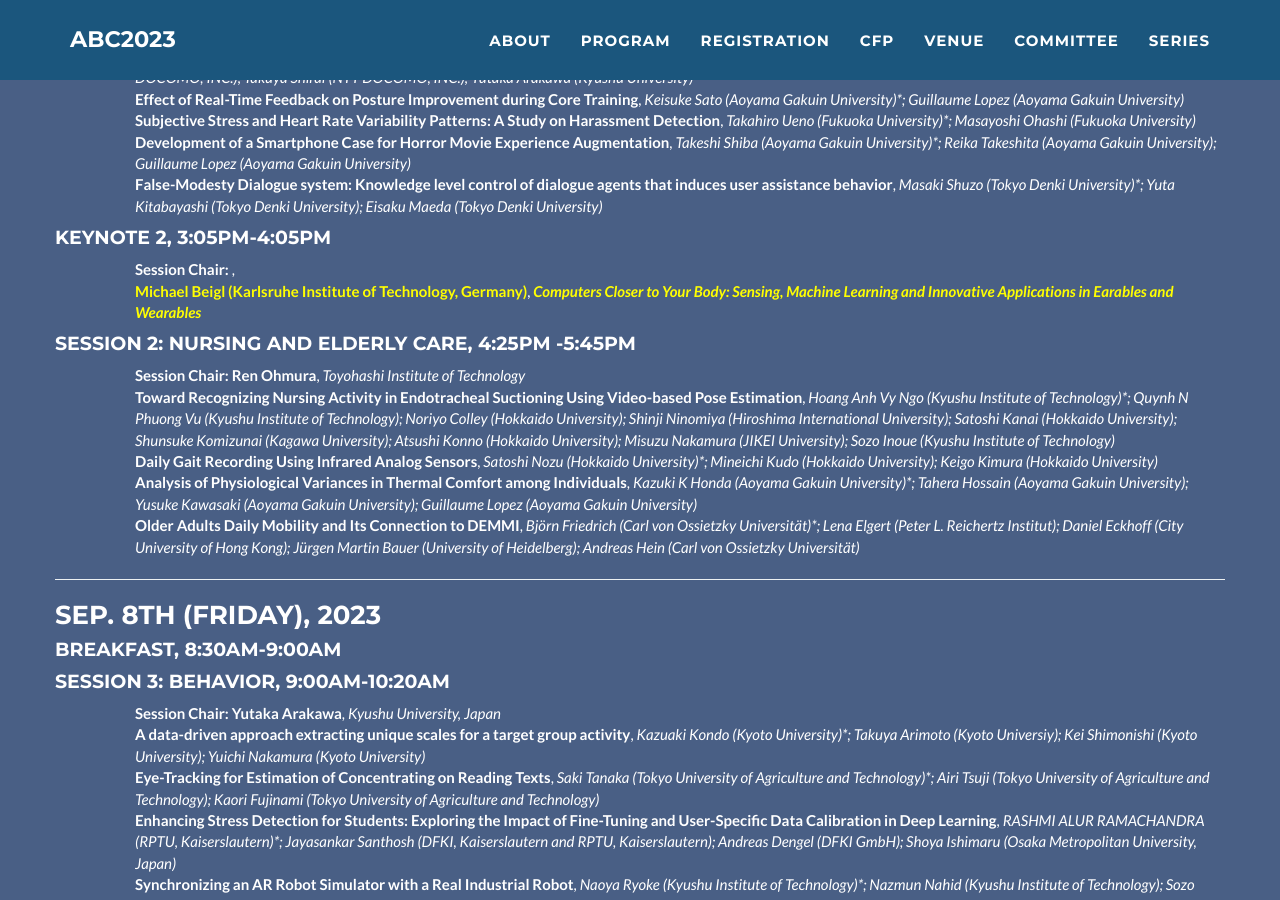
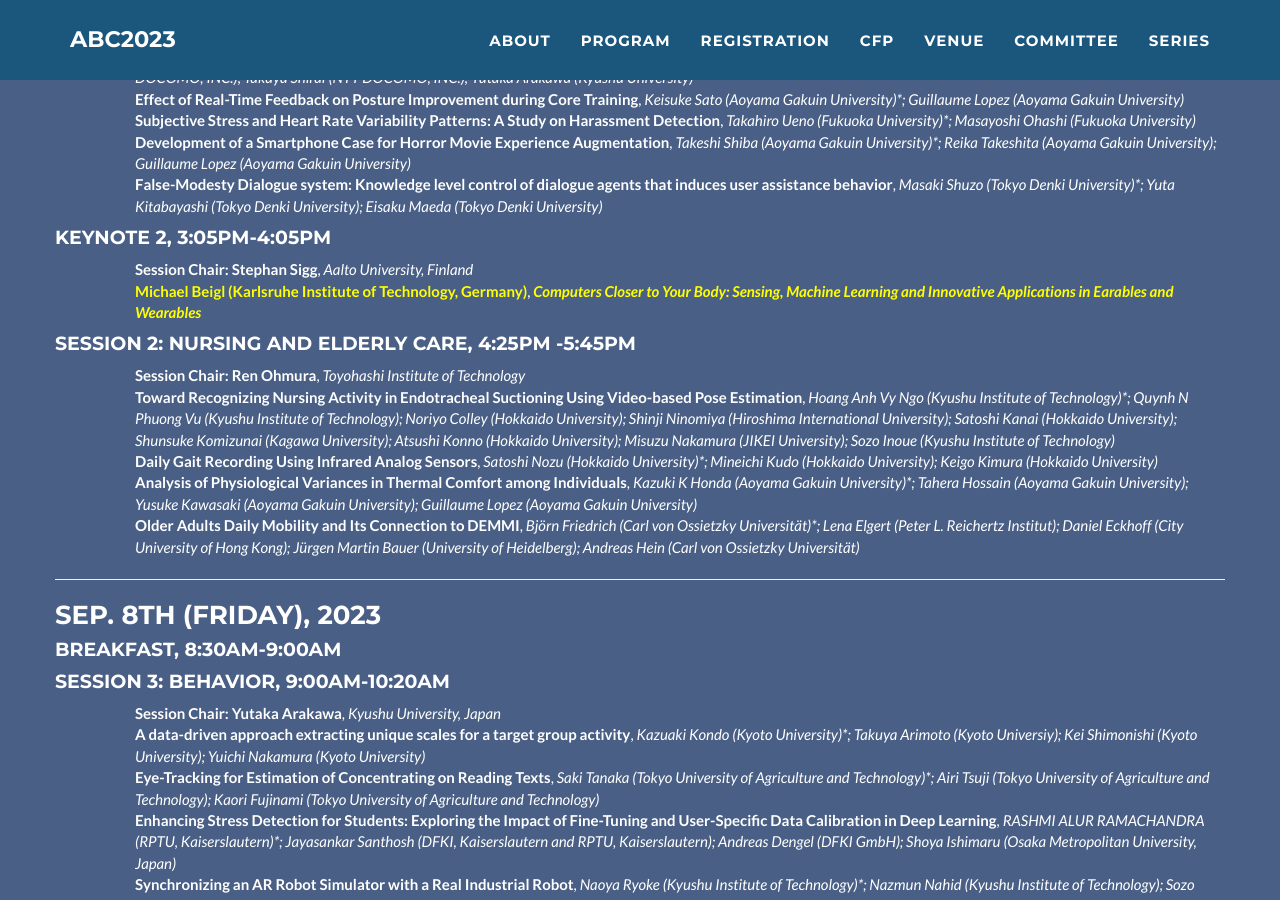
Before and after one commit to abc-research/abc-research.github.io, a Jekyll site: the page built from index.html, in a window 1280 px wide and 900 px high, scrolled down 5114 px. Built offline with Jekyll 4.4.1, drawn with Linux system fonts in a browser that asks for light colours.

Commit message:
Update _config.yml

```diff
--- a/_config.yml
+++ b/_config.yml
@@ -138,8 +138,8 @@ program:
       - name: "Keynote 2"
         time: "3:05pm-4:05pm"
         paper:
-          - title: "Session Chair: "
-#            authors: ""
+          - title: "Session Chair: Stephan Sigg"
+            authors: "Aalto University, Finland"
           - title: '<b style="color:yellow">Michael Beigl (Karlsruhe Institute of Technology, Germany)</b>'
             authors: '<b style="color:yellow">Computers Closer to Your Body: Sensing, Machine Learning and Innovative Applications in Earables and Wearables</b>'
       - name: "Session 2: Nursing and Elderly Care"
```
